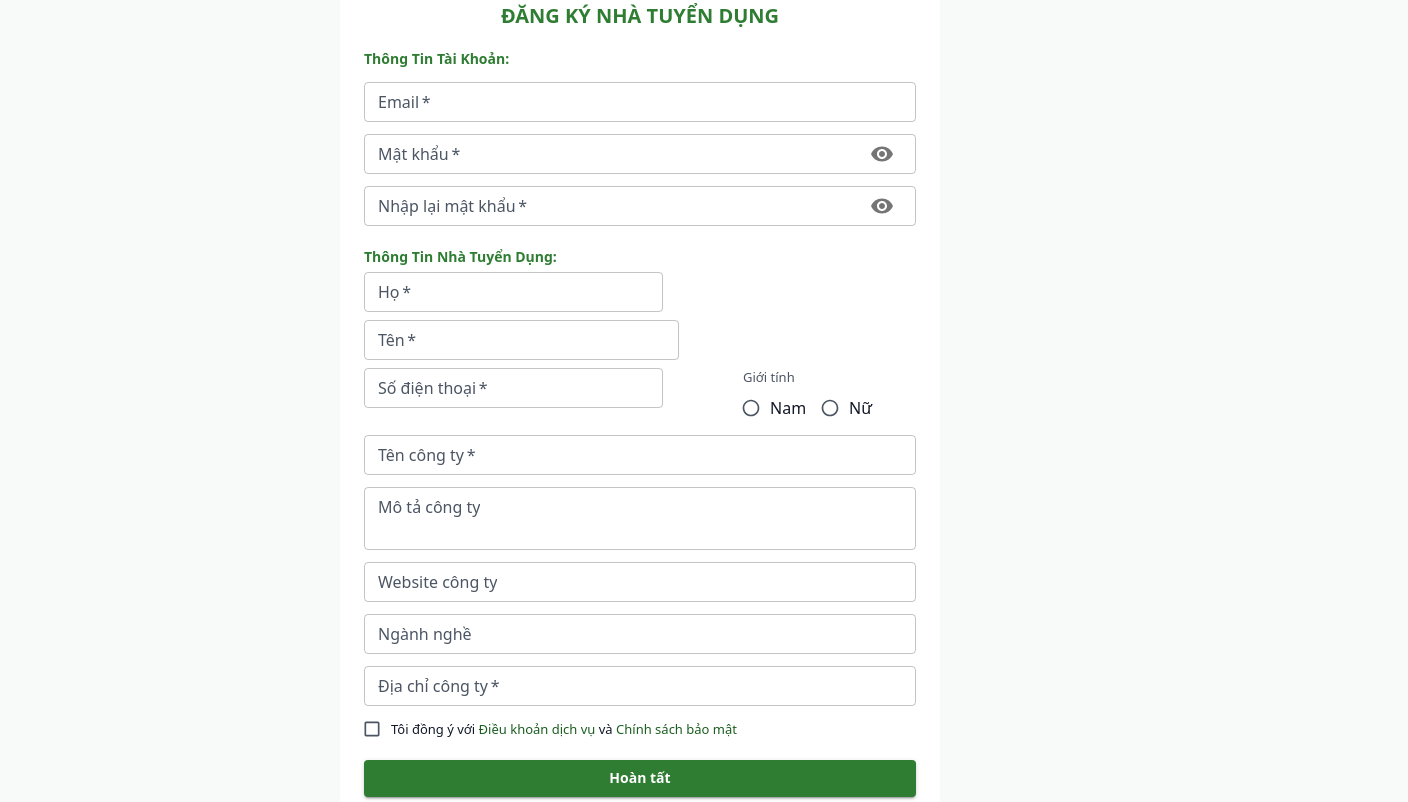
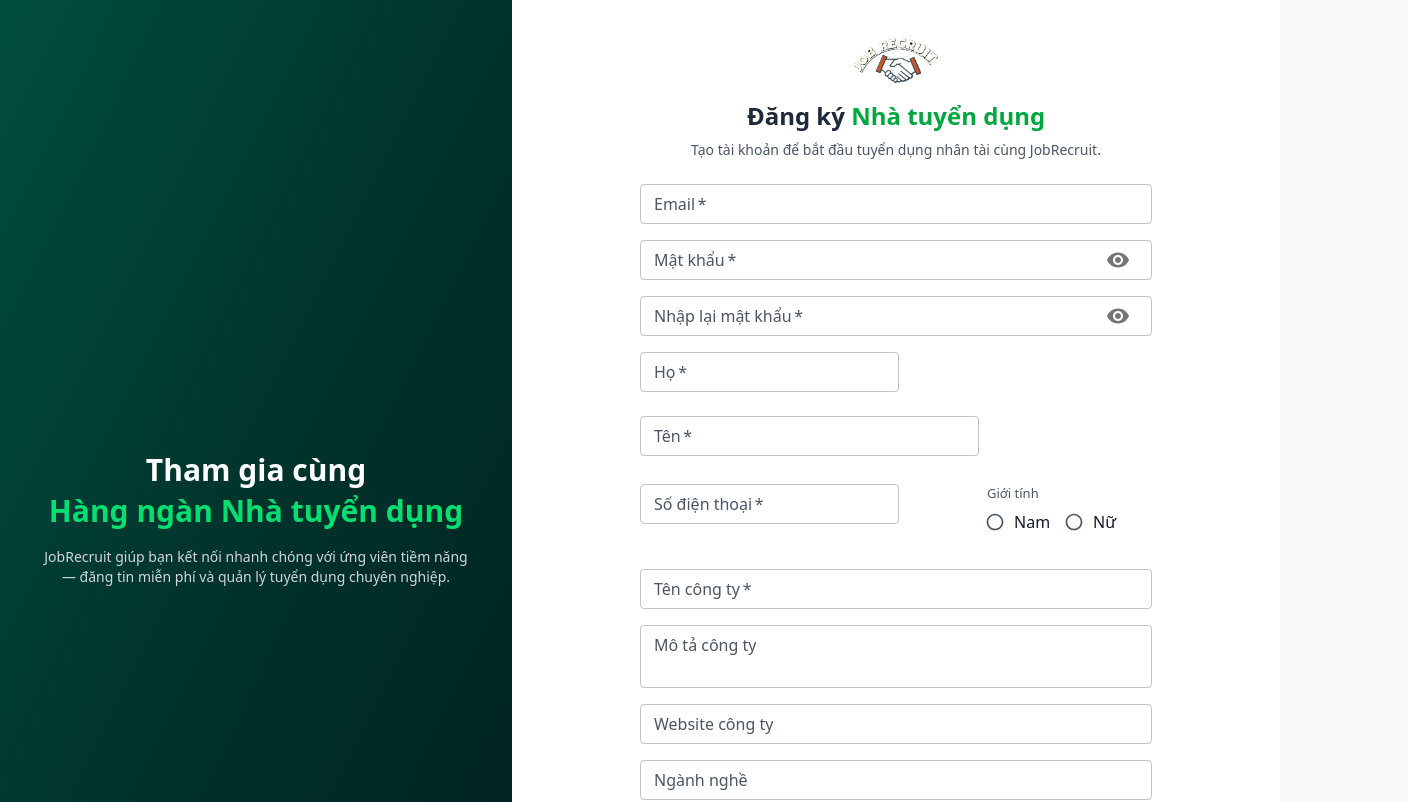
Before and after one commit to huynhthiyennhu123123-pixel/recruitment-system-fe, a React (Vite) app: page /auth/employer-register in a window 1280 px wide. Shown: the top 802 px of the page, 1408 px wide, since content can reach past the window. Built offline with nearby package versions, Linux system fonts and the light colour scheme; no server answers.

Commit message:
cập nhật giao diện5

```diff
--- a/src/pages/auth/EmployerRegisterPage.jsx
+++ b/src/pages/auth/EmployerRegisterPage.jsx
@@ -1,9 +1,8 @@
-import React, { useState } from "react";
+import React, { useState } from "react"
 import {
   Box,
   Button,
   Checkbox,
-  Container,
   FormControlLabel,
   Grid,
   TextField,
@@ -13,13 +12,16 @@ import {
   FormLabel,
   IconButton,
   InputAdornment,
-} from "@mui/material";
-import { Visibility, VisibilityOff } from "@mui/icons-material";
-import { registerEmployer } from "../../services/authService";
-import { useNavigate } from "react-router-dom";
+} from "@mui/material"
+import { Visibility, VisibilityOff } from "@mui/icons-material"
+import { useNavigate, Link } from "react-router-dom"
+import { motion } from "framer-motion"
+import logo from "../../assets/images/logo.png"
+import { registerEmployer } from "../../services/authService"
+import { toast } from "react-toastify"
 
 export default function EmployerRegisterPage() {
-  const navigate = useNavigate();
+  const navigate = useNavigate()
   const [formData, setFormData] = useState({
     email: "",
     password: "",
@@ -35,71 +37,77 @@ export default function EmployerRegisterPage() {
     companyAddress: "",
     role: "EMPLOYER",
     agree: false,
-  });
-  const [message, setMessage] = useState("");
-  const [showPassword, setShowPassword] = useState(false);
-  const [showConfirmPassword, setShowConfirmPassword] = useState(false);
+  })
+  const [showPassword, setShowPassword] = useState(false)
+  const [showConfirmPassword, setShowConfirmPassword] = useState(false)
+  const [loading, setLoading] = useState(false)
 
   const handleChange = (e) => {
-    const { name, value, type, checked } = e.target;
-    setFormData({ ...formData, [name]: type === "checkbox" ? checked : value });
-  };
+    const { name, value, type, checked } = e.target
+    setFormData({ ...formData, [name]: type === "checkbox" ? checked : value })
+  }
 
   const handleSubmit = async (e) => {
-    e.preventDefault();
-    setMessage("");
-
-    if (formData.password !== formData.confirmPassword) {
-      setMessage("Mật khẩu nhập lại không khớp");
-      return;
+    e.preventDefault()
+    if (formData.password !== formData.confirmPassword)
+      return toast.error("Mật khẩu nhập lại không khớp")
+    if (!formData.agree)
+      return toast.warning("Bạn cần đồng ý với điều khoản sử dụng")
+    setLoading(true)
+    try {
+      const res = await registerEmployer(formData)
+      if (res?.success) {
+        toast.success("Đăng ký thành công! Vui lòng xác thực email.")
+        navigate("/auth/login", { state: { email: formData.email } })
+      } else toast.error(res?.message || "Đăng ký thất bại.")
+    } catch (err) {
+      console.error(err)
+      toast.error(err.response?.data?.message || "Lỗi khi đăng ký.")
+    } finally {
+      setLoading(false)
     }
-    if (!formData.agree) {
-      setMessage(" Bạn cần đồng ý với điều khoản");
-      return;
   }
 
-    try {
-      const res = await registerEmployer(formData);
-      if (res?.success) {
-        setMessage(" Đăng ký thành công! Vui lòng xác thực email.");
-        navigate("/auth/login", { state: { email: formData.email } });
-      } else {
-        setMessage(res?.message || "Đăng ký thất bại");
-      }
-    } catch (err) {
-      console.error(err);
-      setMessage(err.response?.data?.message || "Lỗi khi đăng ký");
-    }
-  };
+  return (
+    <div className="flex min-h-screen">
+      {/* Bên trái - Banner */}
+      <motion.div
+        initial={{ opacity: 0, x: -40 }}
+        animate={{ opacity: 1, x: 0 }}
+        transition={{ duration: 0.5 }}
+        className="hidden md:flex w-[40%] bg-gradient-to-br from-[#004d40] via-[#00332c] to-[#001f1f] text-white flex-col justify-center items-center px-10"
+      >
+        <h2 className="text-3xl font-bold mb-4 text-center leading-snug">
+          Tham gia cùng <br />
+          <span className="text-green-400">Hàng ngàn Nhà tuyển dụng</span>
+        </h2>
+        <p className="max-w-md text-center text-gray-300 text-sm">
+          JobRecruit giúp bạn kết nối nhanh chóng với ứng viên tiềm năng —
+          đăng tin miễn phí và quản lý tuyển dụng chuyên nghiệp.
+        </p>
+      </motion.div>
 
-  return (
-    <Container
-      maxWidth="sm"
-      sx={{
-        mt: -3,
-        mb: 5,
-        p: 3,
-        borderRadius: 2,
-        backgroundColor: "#ffffff",
-      }}
+      {/* Bên phải - Form */}
+      <motion.div
+        initial={{ opacity: 0, x: 40 }}
+        animate={{ opacity: 1, x: 0 }}
+        transition={{ duration: 0.5 }}
+        className="w-full md:w-[60%] flex items-center justify-center bg-white px-8 lg:px-16 py-8"
       >
-      <Typography
-        variant="h6"
-        align="center"
-        gutterBottom
-        sx={{ fontWeight: "bold", color: "#2e7d32", mb: 2 }}
-      >
-        ĐĂNG KÝ NHÀ TUYỂN DỤNG
-      </Typography>
+        <Box className="w-full max-w-lg">
+          {/* Logo + tiêu đề */}
+          <div className="text-center mb-6">
+            <img src={logo} alt="Logo" className="h-14 mx-auto mb-3" />
+            <h1 className="text-2xl font-bold text-gray-800 mb-2">
+              Đăng ký{" "}
+              <span className="text-green-600">Nhà tuyển dụng</span>
+            </h1>
+            <p className="text-gray-600 text-sm">
+              Tạo tài khoản để bắt đầu tuyển dụng nhân tài cùng JobRecruit.
+            </p>
+          </div>
 
-      <form onSubmit={handleSubmit}>
-        <Typography
-          variant="subtitle2"
-          sx={{ mt: 1, mb: 0.5, fontWeight: "bold", color: "#2e7d32" }}
-        >
-          Thông Tin Tài Khoản:
-        </Typography>
-
+          <form onSubmit={handleSubmit} className="space-y-3">
             {/* Email */}
             <TextField
               fullWidth
@@ -108,21 +116,25 @@ export default function EmployerRegisterPage() {
               name="email"
               value={formData.email}
               onChange={handleChange}
-          margin="dense"
               required
+              sx={{
+                marginBottom: 2
+              }}
             />
 
             {/* Mật khẩu */}
             <TextField
               fullWidth
               size="small"
+              label="Mật khẩu"
               type={showPassword ? "text" : "password"}
-          label="Mật khẩu"
               name="password"
               value={formData.password}
               onChange={handleChange}
-          margin="dense"
               required
+              sx={{
+                marginBottom: 2
+              }}
               InputProps={{
                 endAdornment: (
                   <InputAdornment position="end">
@@ -138,35 +150,35 @@ export default function EmployerRegisterPage() {
             <TextField
               fullWidth
               size="small"
+              label="Nhập lại mật khẩu"
               type={showConfirmPassword ? "text" : "password"}
-          label="Nhập lại mật khẩu"
               name="confirmPassword"
               value={formData.confirmPassword}
               onChange={handleChange}
-          margin="dense"
               required
+              sx={{
+                marginBottom: 2
+              }}
               InputProps={{
                 endAdornment: (
                   <InputAdornment position="end">
                     <IconButton
-                  onClick={() => setShowConfirmPassword(!showConfirmPassword)}
+                      onClick={() =>
+                        setShowConfirmPassword(!showConfirmPassword)
+                      }
                     >
-                  {showConfirmPassword ? <VisibilityOff /> : <Visibility />}
+                      {showConfirmPassword ? (
+                        <VisibilityOff />
+                      ) : (
+                        <Visibility />
+                      )}
                     </IconButton>
                   </InputAdornment>
                 ),
               }}
             />
 
-        {/* Thông tin nhà tuyển dụng */}
-        <Typography
-          variant="subtitle2"
-          sx={{ mt: 2, mb: 0.5, fontWeight: "bold", color: "#2e7d32" }}
-        >
-          Thông Tin Nhà Tuyển Dụng:
-        </Typography>
-
-        {/* Họ và Tên */}
+            {/* Họ & Tên */}
             <Grid container spacing={1}>
               <Grid item xs={6}>
                 <TextField
@@ -177,7 +189,9 @@ export default function EmployerRegisterPage() {
                   value={formData.firstName}
                   onChange={handleChange}
                   required
-              sx={{ marginInlineEnd: 5 }}
+                  sx={{
+                marginBottom: 2
+              }}
                 />
               </Grid>
               <Grid item xs={6}>
@@ -189,13 +203,16 @@ export default function EmployerRegisterPage() {
                   value={formData.lastName}
                   onChange={handleChange}
                   required
-              sx={{ marginInlineEnd: 7 }}
+                  sx={{
+                marginBottom: 2,
+                marginInlineEnd:10
+              }}
                 />
               </Grid>
             </Grid>
 
-        {/* Số điện thoại + Giới tính */}
-        <Grid container spacing={1} sx={{ mt: 1 }}>
+            {/* SĐT & Giới tính */}
+            <Grid container spacing={1}>
               <Grid item xs={6}>
                 <TextField
                   fullWidth
@@ -205,11 +222,17 @@ export default function EmployerRegisterPage() {
                   value={formData.phoneNumber}
                   onChange={handleChange}
                   required
-              sx={{ marginInlineEnd: 5 }}
+                  sx={{
+                marginBottom: 2,
+
+              }}
                 />
               </Grid>
-          <Grid item xs={6} sx={{ marginInlineStart: 9 }}>
-            <FormLabel component="legend" sx={{ fontSize: 13, mb: 0.3 }}>
+              <Grid item xs={6} sx={{
+                marginBottom: 2,
+                marginLeft: 10
+              }}>
+                <FormLabel component="legend" sx={{ fontSize: 13 }}>
                   Giới tính
                 </FormLabel>
                 <RadioGroup
@@ -217,6 +240,7 @@ export default function EmployerRegisterPage() {
                   name="gender"
                   value={formData.gender}
                   onChange={handleChange}
+
                 >
                   <FormControlLabel
                     value="male"
@@ -240,10 +264,12 @@ export default function EmployerRegisterPage() {
               name="companyName"
               value={formData.companyName}
               onChange={handleChange}
-          margin="dense"
               required
+              sx={{
+                marginBottom: 2,
+                marginInlineEnd: 32,
+              }}
             />
-
             <TextField
               fullWidth
               size="small"
@@ -251,11 +277,12 @@ export default function EmployerRegisterPage() {
               name="companyDescription"
               value={formData.companyDescription}
               onChange={handleChange}
-          margin="dense"
               multiline
               rows={2}
+              sx={{
+                marginBottom: 2
+              }}
             />
-
             <TextField
               fullWidth
               size="small"
@@ -263,9 +290,10 @@ export default function EmployerRegisterPage() {
               name="companyWebsite"
               value={formData.companyWebsite}
               onChange={handleChange}
-          margin="dense"
+              sx={{
+                marginBottom: 2
+              }}
             />
-
             <TextField
               fullWidth
               size="small"
@@ -273,9 +301,10 @@ export default function EmployerRegisterPage() {
               name="companyIndustry"
               value={formData.companyIndustry}
               onChange={handleChange}
-          margin="dense"
+              sx={{
+                marginBottom: 2
+              }}
             />
-
             <TextField
               fullWidth
               size="small"
@@ -283,8 +312,10 @@ export default function EmployerRegisterPage() {
               name="companyAddress"
               value={formData.companyAddress}
               onChange={handleChange}
-          margin="dense"
               required
+              sx={{
+                marginBottom: 2
+              }}
             />
 
             {/* Điều khoản */}
@@ -300,73 +331,48 @@ export default function EmployerRegisterPage() {
               label={
                 <Typography variant="body2" sx={{ fontSize: 13 }}>
                   Tôi đồng ý với{" "}
-              <a href="#" style={{ color: "#1b5e20" }}>
+                  <a href="#" className="text-green-700 hover:underline">
                     Điều khoản dịch vụ
                   </a>{" "}
                   và{" "}
-              <a href="#" style={{ color: "#1b5e20" }}>
+                  <a href="#" className="text-green-700 hover:underline">
                     Chính sách bảo mật
                   </a>
                 </Typography>
               }
             />
 
-        <Box mt={1.5}>
+            {/* Nút đăng ký */}
             <Button
               type="submit"
               variant="contained"
-            color="success"
               fullWidth
+              disabled={loading}
               sx={{
                 textTransform: "none",
                 fontWeight: "bold",
-              borderRadius: 1,
-              py: 0.8,
-              fontSize: 14,
+                borderRadius: 1.5,
+                py: 1,
+                fontSize: 15,
+                background: "linear-gradient(45deg,#2e7d32,#43a047)",
+                "&:hover": {
+                  background: "linear-gradient(45deg,#1b5e20,#2e7d32)",
+                },
               }}
             >
-            Hoàn tất
+              {loading ? "Đang xử lý..." : "Hoàn tất đăng ký"}
             </Button>
+          </form>
+
+          {/* Liên kết đăng nhập */}
+          <p className="mt-5 text-sm text-center text-gray-600">
+            Đã có tài khoản?{" "}
+            <Link to="/auth/login" className="text-green-600 hover:underline">
+              Đăng nhập ngay
+            </Link>
+          </p>
         </Box>
-
-        {message && (
-          <Typography
-            variant="body2"
-            sx={{ mt: 1.5, textAlign: "center" }}
-            color="error"
-          >
-            {message}
-          </Typography>
-        )}
-      </form>
-      {message && (
-          <Typography
-            variant="body2"
-            sx={{ mt: 1.5, textAlign: "center" }}
-            color="error"
-          >
-            {message}
-          </Typography>
-        )}
-
-        {/* 🔗 Liên kết đăng nhập */}
-        <Box mt={3} textAlign="center">
-          <Typography variant="body2" color="text.secondary">
-            Đã có tài khoản?{" "}
-            <Button
-              variant="text"
-              onClick={() => navigate("/auth/login")}
-              sx={{
-                textTransform: "none",
-                fontWeight: "bold",
-                color: "#2e7d32",
-                "&:hover": { textDecoration: "underline" },
-              }}
-            >
-              Đăng nhập ngay
-            </Button>
-          </Typography>
-        </Box>
-    </Container>
-  );
+      </motion.div>
+    </div>
+  )
 }
```
Also changed, not shown: src/assets/images/employer.png. Lines whose indentation alone changed are shown as unchanged.
